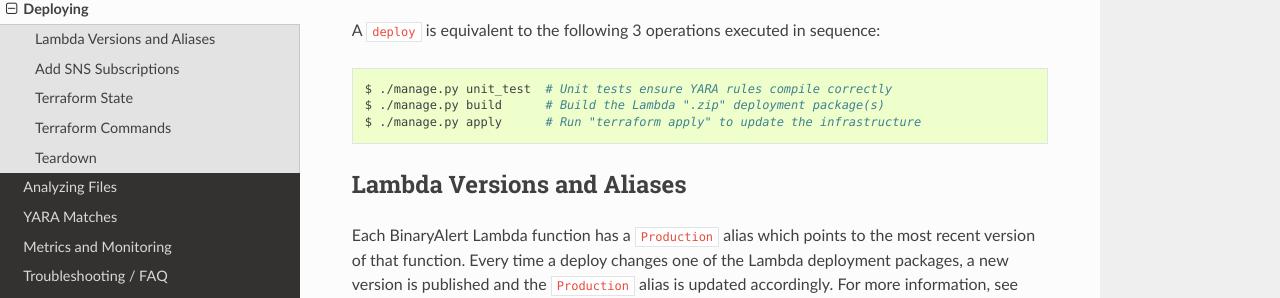
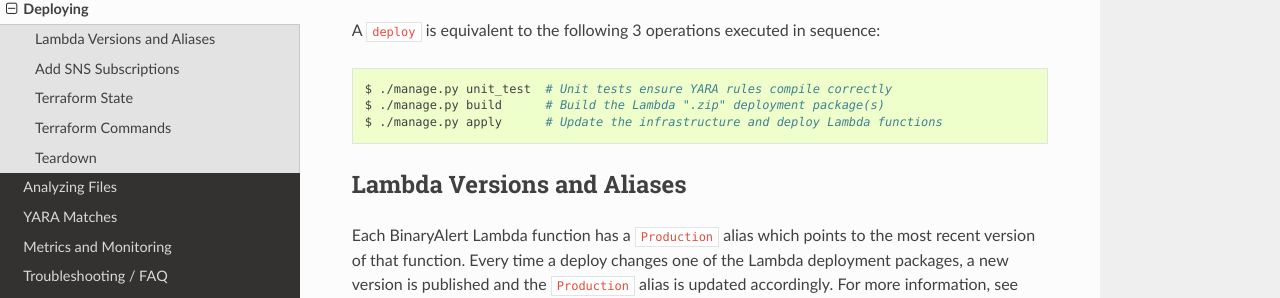
Before and after one commit to airbnb/binaryalert, a Sphinx documentation site: the page built from docs/source/deploying.rst, in a window 1280 px wide and 900 px high. Shown: the part 256-554 px from the top of the window. Built offline with Sphinx 7.4.7 and the Read the Docs theme 2.0.0, drawn with Linux system fonts in a browser that asks for light colours.

Commit message:
Address feedback

```diff
--- a/docs/source/deploying.rst
+++ b/docs/source/deploying.rst
@@ -12,7 +12,7 @@
 
   $ ./manage.py unit_test  # Unit tests ensure YARA rules compile correctly
   $ ./manage.py build      # Build the Lambda ".zip" deployment package(s)
-  $ ./manage.py apply      # Run "terraform apply" to update the infrastructure
+  $ ./manage.py apply      # Update the infrastructure and deploy Lambda functions
 
 
 .. _lambda_versioning:
```
